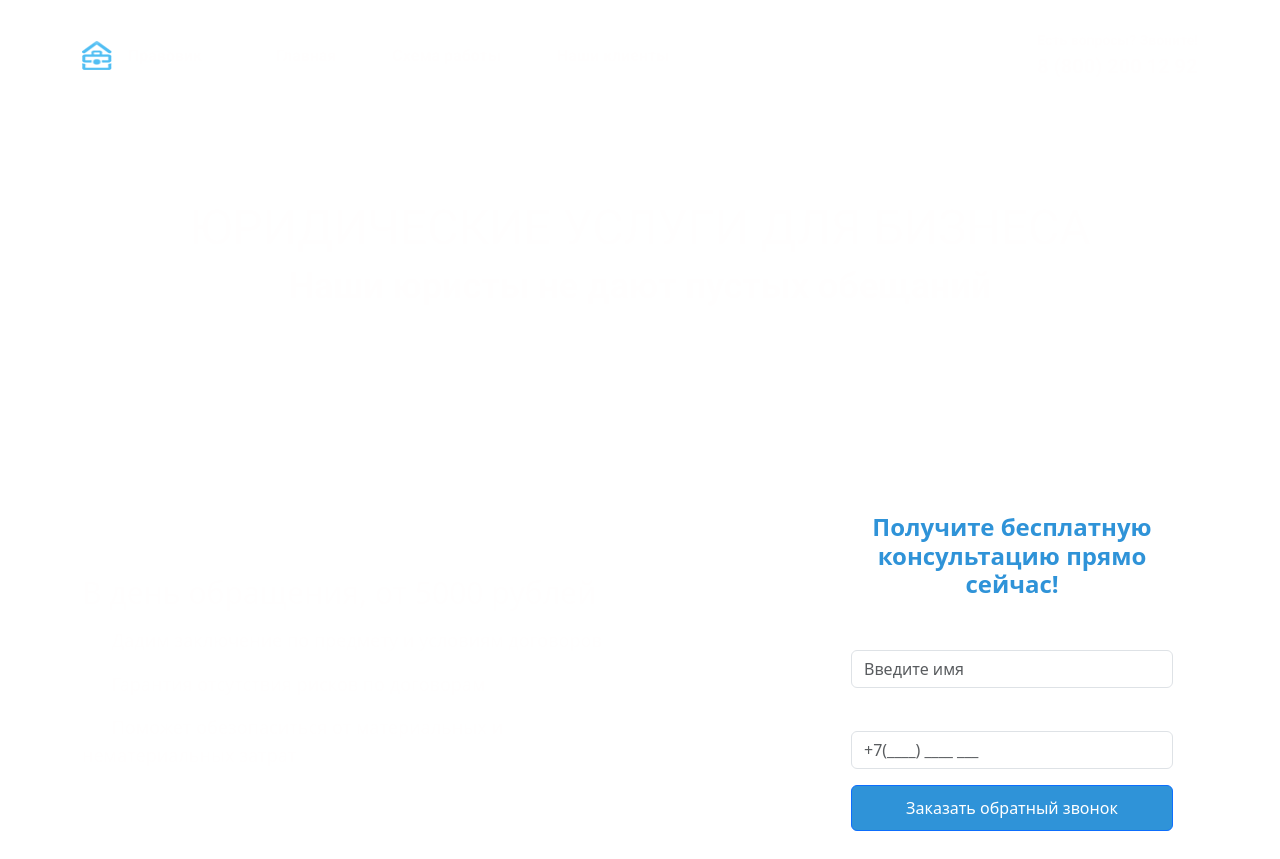
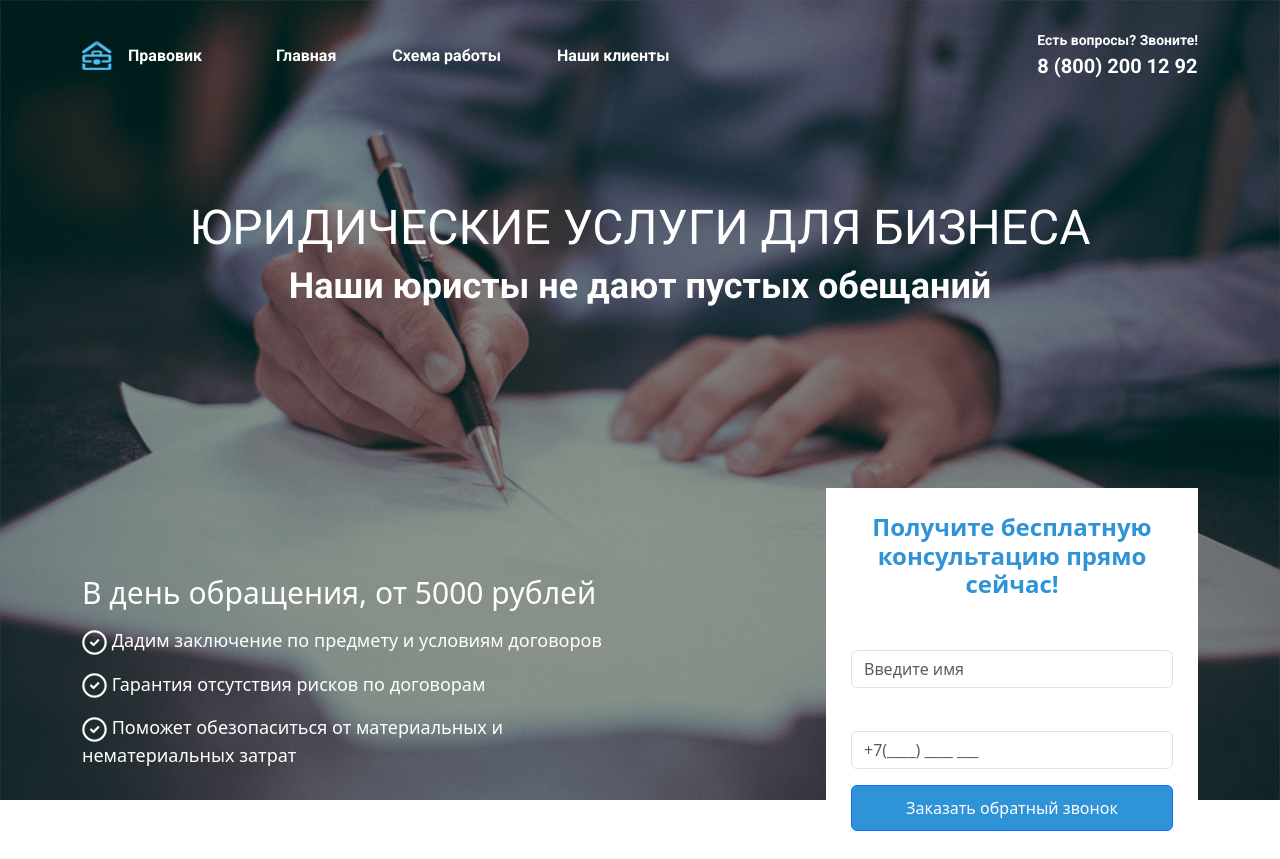
Before and after one commit to Veronika20233/Pravovik, a plain HTML site: page index.html in a window 1280 px wide. Shown: the top 859 px of the page. Drawn offline with nearby package versions, Linux system fonts and the light colour scheme; the site is published under a folder, as on GitHub Pages, so addresses that start at the root find nothing; a web font is replaced by a local one.

Commit message:
commit 2

```diff
--- a/style.css
+++ b/style.css
@@ -1,7 +1,7 @@
 .first-section {
 height: 100vh;
 position: relative;
-background-image: url(/img/img1.png);
+background-image: url(./img/img1.png);
 background-repeat: no-repeat;
 background-size: cover;
 }
```
Also changed, not shown: 1 other file.
